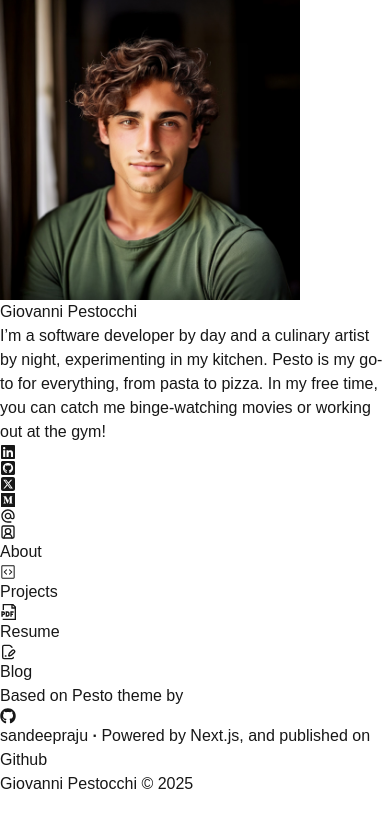
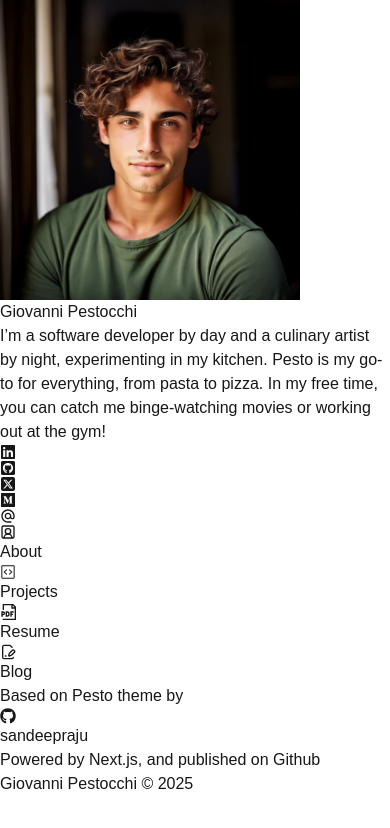
Before and after one commit to sandeepraju/pesto, a Next.js app: page / in a window 390 px wide. Shown: the top 828 px of the page. Built offline with nearby package versions, Linux system fonts and the light colour scheme.

Commit message:
Adapt layout to mobile

```diff
--- a/src/app/page.tsx
+++ b/src/app/page.tsx
@@ -14,8 +14,7 @@ import config from '../data/config.json';
 
 export default function Home() {
   return (
-    <div className="mx-auto w-full max-w-6xl">
-      <div className="grid grid-rows-[4em_auto_4em] min-h-screen">
+    <div className="grid grid-rows-[4em_auto_4em] min-h-screen mx-auto gap-3">
       <header className="flex items-center justify-center">
       </header>
       <main className="p-2">
@@ -30,7 +29,7 @@ export default function Home() {
           />
         </Tilt>
         <h1 className="text-3xl md:text-5xl font-bold text-center justify-center mx-auto pt-5">{config.name}</h1>
-          <p className="text-center mx-auto w-[32em] pt-5">
+        <p className="text-center mx-auto max-w-[32em] pt-5">
           {config.intro}
         </p>
         <ul className="flex space-x-1 text-5xl justify-center mx-auto pt-5">
@@ -80,7 +79,7 @@ export default function Home() {
             </a>
           </li>
         </ul>
-          <ul className="flex space-x-8 justify-center mx-auto pt-5 text-lg">
+        <ul className="flex flex-row space-x-8 justify-center mx-auto pt-5 text-lg">
           <li>
             <a
               className="inline-block transition-transform duration-200 hover:underline hover:underline-offset-4 decoration-dashed hover:-translate-y-1"
@@ -132,8 +131,8 @@ export default function Home() {
             target="_blank"
             rel="noopener noreferrer"><FaGithub className="inline-block" /> sandeepraju</a>
 
-            <strong> ∙ </strong>
-
+        </p>
+        <p className="text-xs justify-center text-center mx-auto">
           Powered by <a
             className="hover:underline"
             href="https://nextjs.org/"
@@ -151,6 +150,5 @@ export default function Home() {
         </p>
       </footer>
     </div>
-    </div>
   );
 }
```
Lines whose indentation alone changed are shown as unchanged.
